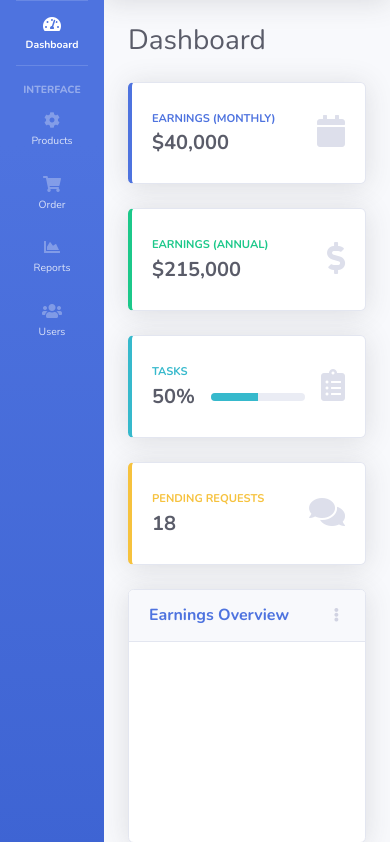
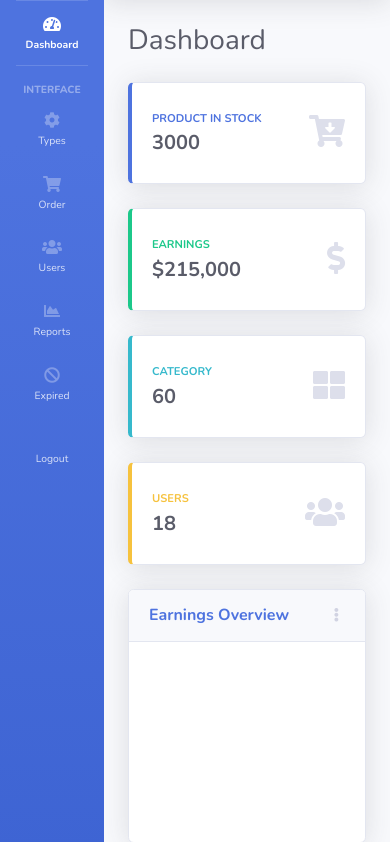
Before and after one commit to Khav9/g15-pos-system, a PHP site: page / in a window 390 px wide. Shown: the part 70-912 px from the top of the page. Run offline with PHP 8.4, Linux system fonts and the light colour scheme; some libraries are stand-ins or nearby versions.

Commit message:
inprove interfance

```diff
--- a/layouts/navbar.php
+++ b/layouts/navbar.php
@@ -31,13 +31,13 @@
      <li class="nav-item">
          <a class="nav-link collapsed" href="#" data-toggle="collapse" data-target="#collapseTwo" aria-expanded="true" aria-controls="collapseTwo">
              <i class="fas fa-fw fa-cog"></i>
-             <span>Products</span>
+             <span>Types</span>
          </a>
          <div id="collapseTwo" class="collapse" aria-labelledby="headingTwo" data-parent="#accordionSidebar">
              <div class="bg-white py-2 collapse-inner rounded">
                  <h6 class="collapse-header">Product Contains:</h6>
                  <a class="collapse-item" href="/categories">Categories</a>
-                 <a class="collapse-item" href="/items">Items</a>
+                 <a class="collapse-item" href="/items">Products</a>
              </div>
          </div>
      </li>
@@ -51,17 +51,32 @@
              <i class="fas fa-fw fa-shopping-cart"></i>
              <span>Order</span></a>
      </li>
+     <!-- Nav Item - Tables -->
+     <li class="nav-item">
+         <a class="nav-link" href="/users">
+             <i class="fas fa-fw fa-users"></i>
+             <span>Users</span></a>
+     </li>
+
      <li class="nav-item">
          <a class="nav-link" href="/reports">
              <i class="fas fa-fw fa-chart-area"></i>
              <span>Reports</span></a>
      </li>
 
-     <!-- Nav Item - Tables -->
+
+     <!-- Nav Item - Expired -->
      <li class="nav-item">
          <a class="nav-link" href="/users">
-             <i class="fas fa-fw fa-users"></i>
-             <span>Users</span></a>
+             <i class="fas fa-fw fa-ban"></i>
+             <span>Expired</span></a>
+     </li>
+
+     <!-- Nav Item - logout -->
+     <li class="nav-item">
+         <a class="nav-link" href="/users">
+             <i class="fas fa-fw fa fa-sign-out" aria-hidden="true"></i>
+             <span>Logout</span></a>
      </li>
 
      <!-- Divider -->
@@ -87,18 +102,6 @@
              <button id="sidebarToggleTop" class="btn btn-link d-md-none rounded-circle mr-3">
                  <i class="fa fa-bars"></i>
              </button>
-
-             <!-- Topbar Search -->
-             <form class="d-none d-sm-inline-block form-inline mr-auto ml-md-3 my-2 my-md-0 mw-100 navbar-search">
-                 <div class="input-group">
-                     <input type="text" class="form-control bg-light border-0 small" placeholder="Search for..." aria-label="Search" aria-describedby="basic-addon2">
-                     <div class="input-group-append">
-                         <button class="btn btn-primary" type="button">
-                             <i class="fas fa-search fa-sm"></i>
-                         </button>
-                     </div>
-                 </div>
-             </form>
 
              <!-- Topbar Navbar -->
              <ul class="navbar-nav ml-auto">
--- a/views/admin/admin.view.php
+++ b/views/admin/admin.view.php
@@ -17,11 +17,11 @@
                     <div class="row no-gutters align-items-center">
                         <div class="col mr-2">
                             <div class="text-xs font-weight-bold text-primary text-uppercase mb-1">
-                                Earnings (Monthly)</div>
-                            <div class="h5 mb-0 font-weight-bold text-gray-800">$40,000</div>
+                                Product In Stock</div>
+                            <div class="h5 mb-0 font-weight-bold text-gray-800">3000</div>
                         </div>
                         <div class="col-auto">
-                            <i class="fas fa-calendar fa-2x text-gray-300"></i>
+                            <i class="fa fa-cart-arrow-down fa-2x text-gray-300" aria-hidden="true"></i>
                         </div>
                     </div>
                 </div>
@@ -35,7 +35,7 @@
                     <div class="row no-gutters align-items-center">
                         <div class="col mr-2">
                             <div class="text-xs font-weight-bold text-success text-uppercase mb-1">
-                                Earnings (Annual)</div>
+                                Earnings</div>
                             <div class="h5 mb-0 font-weight-bold text-gray-800">$215,000</div>
                         </div>
                         <div class="col-auto">
@@ -52,21 +52,16 @@
                 <div class="card-body">
                     <div class="row no-gutters align-items-center">
                         <div class="col mr-2">
-                            <div class="text-xs font-weight-bold text-info text-uppercase mb-1">Tasks
+                            <div class="text-xs font-weight-bold text-info text-uppercase mb-1">Category
                             </div>
                             <div class="row no-gutters align-items-center">
                                 <div class="col-auto">
-                                    <div class="h5 mb-0 mr-3 font-weight-bold text-gray-800">50%</div>
-                                </div>
-                                <div class="col">
-                                    <div class="progress progress-sm mr-2">
-                                        <div class="progress-bar bg-info" role="progressbar" style="width: 50%" aria-valuenow="50" aria-valuemin="0" aria-valuemax="100"></div>
-                                    </div>
+                                    <div class="h5 mb-0 mr-3 font-weight-bold text-gray-800">60</div>
                                 </div>
                             </div>
                         </div>
                         <div class="col-auto">
-                            <i class="fas fa-clipboard-list fa-2x text-gray-300"></i>
+                            <i class="fa fa-th-large fa-2x text-gray-300" aria-hidden="true"></i>
                         </div>
                     </div>
                 </div>
@@ -80,11 +75,12 @@
                     <div class="row no-gutters align-items-center">
                         <div class="col mr-2">
                             <div class="text-xs font-weight-bold text-warning text-uppercase mb-1">
-                                Pending Requests</div>
+                                Users</div>
                             <div class="h5 mb-0 font-weight-bold text-gray-800">18</div>
                         </div>
                         <div class="col-auto">
-                            <i class="fas fa-comments fa-2x text-gray-300"></i>
+                            <!-- <i class="fas fa-comments fa-2x text-gray-300"></i> -->
+                            <i class="fa fa-users fa-2x text-gray-300" aria-hidden="true"></i>
                         </div>
                     </div>
                 </div>
```
